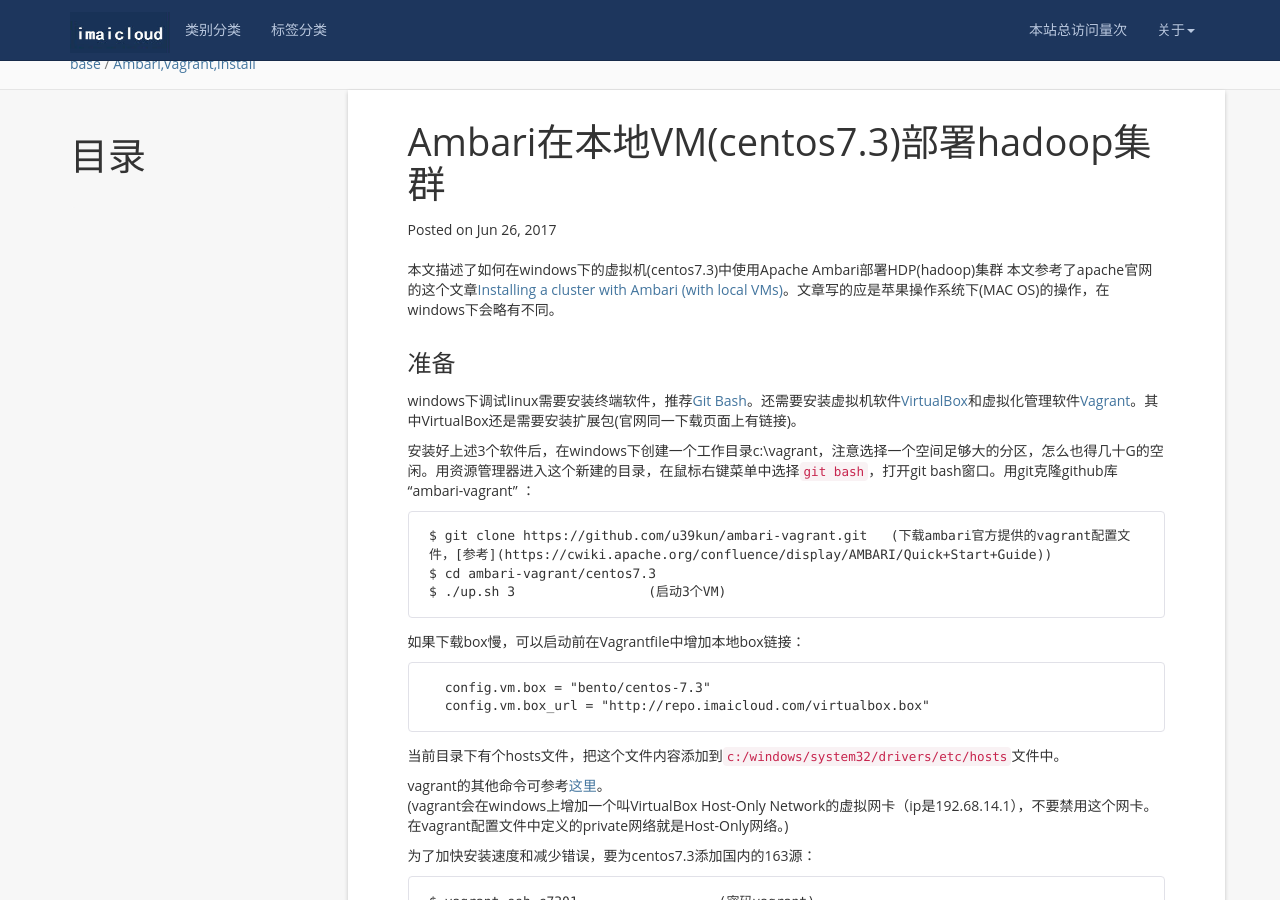
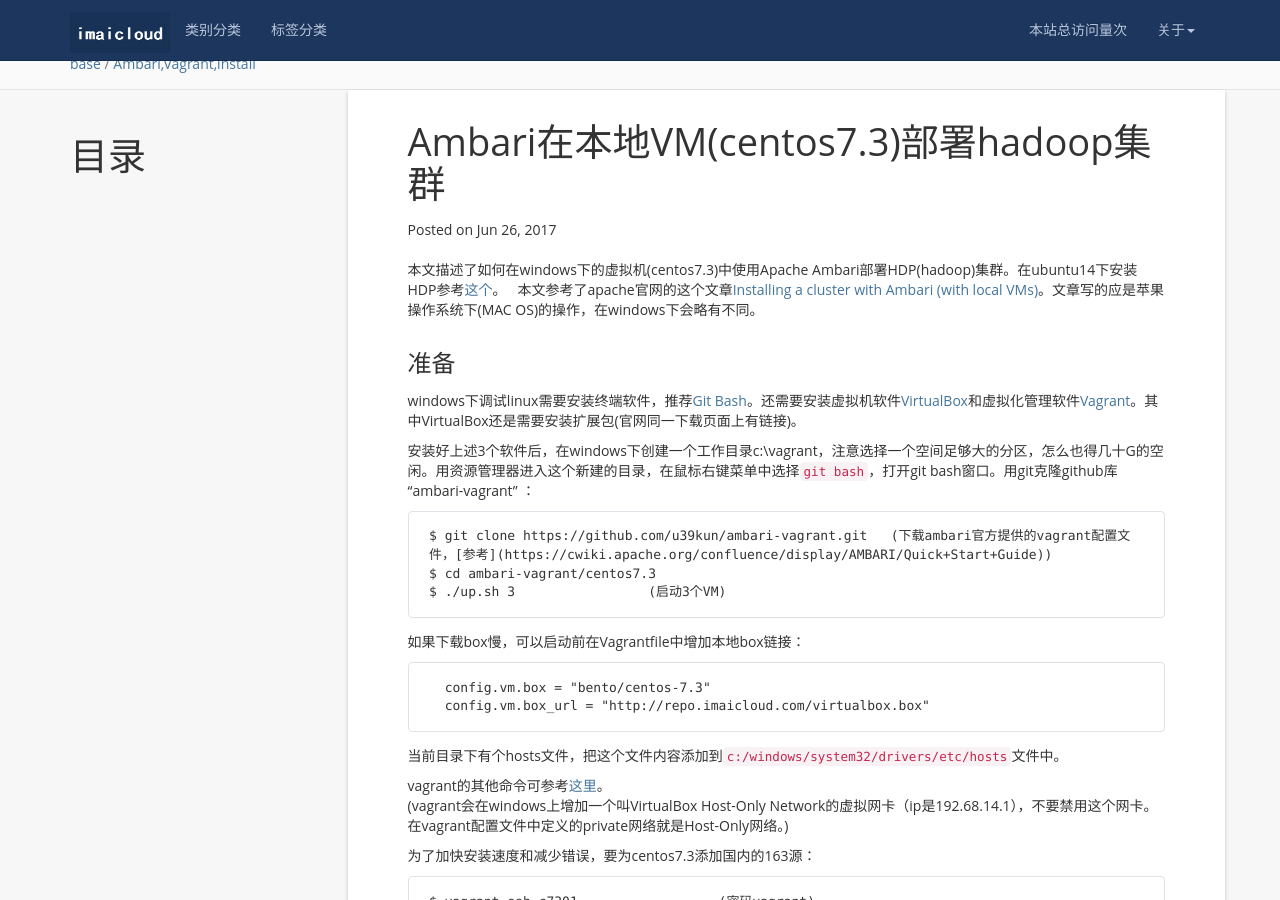
Before and after one commit to zhanglan/blog-1, a Jekyll site: the page built from _posts/2017-7-1- Ambari在本地VM(centos7.3)部署hadoop集群.md, in a window 1280 px wide and 900 px high, scrolled down 317 px. Built offline with Jekyll 4.4.1, drawn with Linux system fonts in a browser that asks for light colours; nearby versions of some CDN libraries; comment, search, counter and statistics services are not loaded.

Commit message:
Update 2017-7-1- Ambari在本地VM(centos7.3)部署hadoop集群.md

```diff
--- a/_posts/2017-7-1- Ambari在本地VM(centos7.3)部署hadoop集群.md
+++ b/_posts/2017-7-1- Ambari在本地VM(centos7.3)部署hadoop集群.md
@@ -4,9 +4,9 @@ title:  Ambari在本地VM(centos7.3)部署hadoop集群
 date:   2017-06-26
 categories: base
 tag: Ambari,Vagrant,install
-permalink: /ambari_vm/
+permalink: /ambari_centos/
 ---
-本文描述了如何在windows下的虚拟机(centos7.3)中使用Apache Ambari部署HDP(hadoop)集群
+本文描述了如何在windows下的虚拟机(centos7.3)中使用Apache Ambari部署HDP(hadoop)集群。在ubuntu14下安装HDP参考[这个](https://imaidata.github.io/blog/ambari_centos/)。
 本文参考了apache官网的这个文章[Installing a cluster with Ambari (with local VMs)](https://cwiki.apache.org/confluence/display/AMBARI/Quick+Start+Guide)。文章写的应是苹果操作系统下(MAC OS)的操作，在windows下会略有不同。
 ### 准备
 windows下调试linux需要安装终端软件，推荐[Git Bash](https://git-scm.com/)。还需要安装虚拟机软件[VirtualBox](https://www.virtualbox.org/wiki/Downloads)和虚拟化管理软件[Vagrant](http://downloads.vagrantup.com/)。其中VirtualBox还是需要安装扩展包(官网同一下载页面上有链接)。
```
